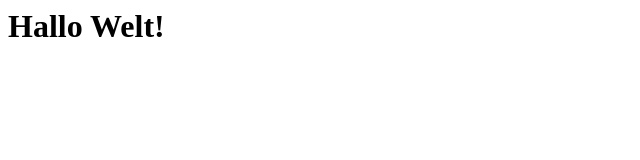
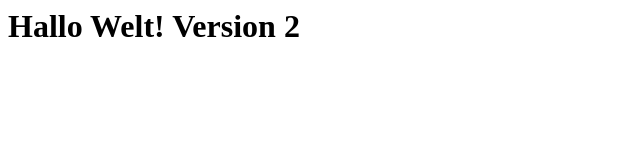
Before and after one commit to Gianix/smartninja-first, a plain HTML site: page index.html in a window 1280 px wide. Shown: the whole page, without its empty margins (0-640 px from the left). Drawn offline with Linux system fonts and the light colour scheme.

Commit message:
Version 2

```diff
--- a/index.html
+++ b/index.html
@@ -9,6 +9,8 @@
 
     <body>
 
-    <h1>Hallo Welt!</h1>
+        <h1>Hallo Welt!
+            Version 2
+        </h1>
     </body>
 </html>
```
